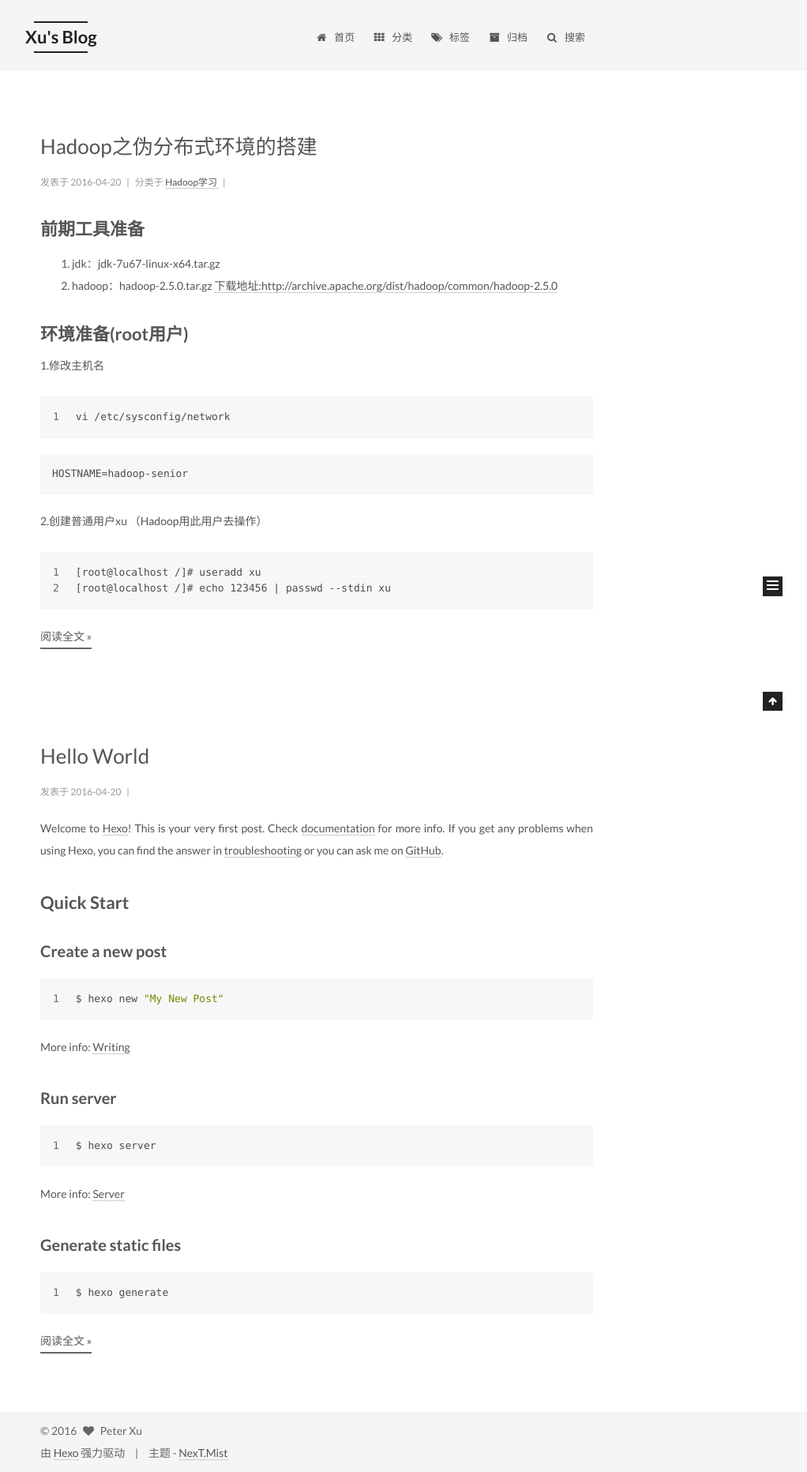
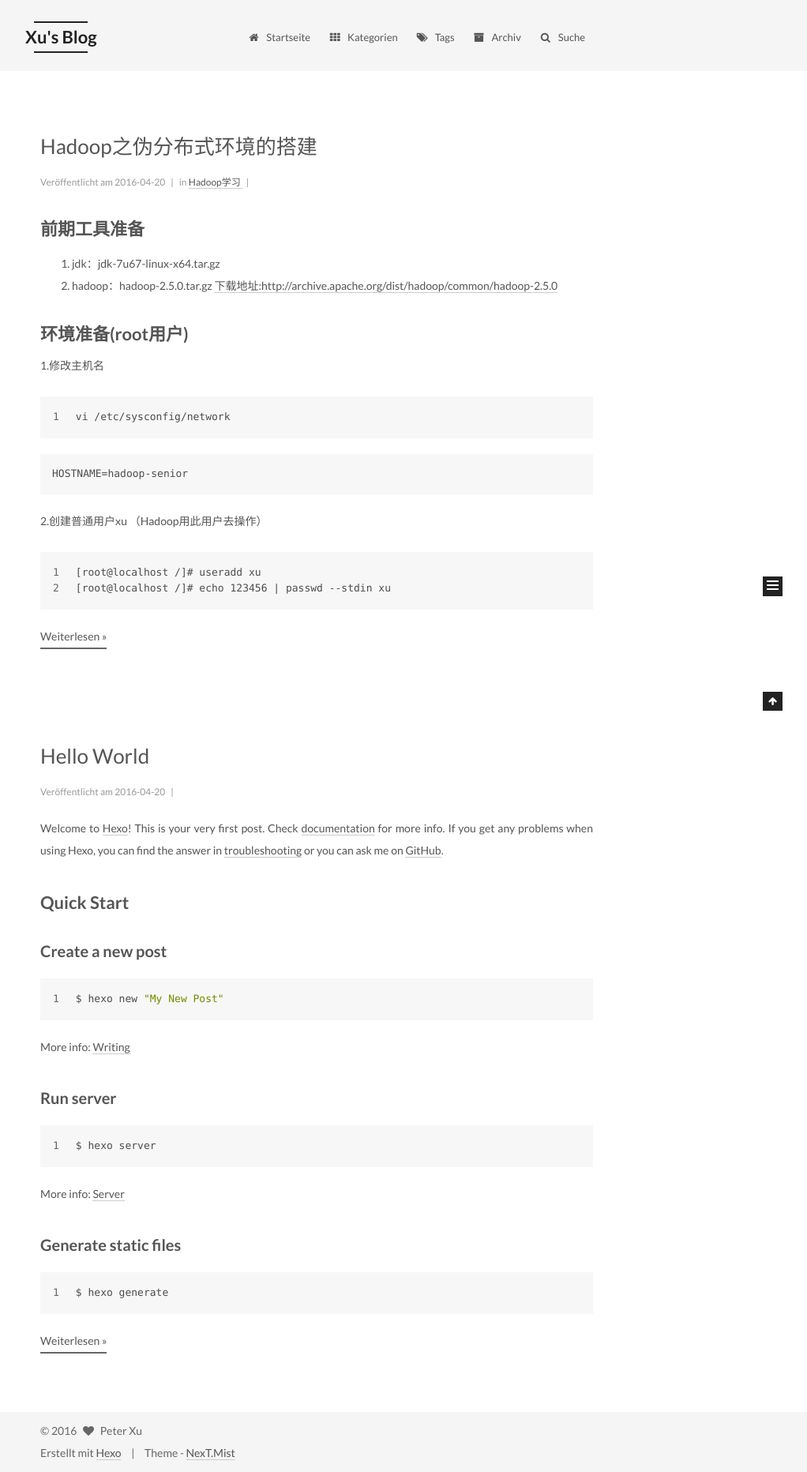
Before and after one commit to coder-xu/coder-xu.github.io, a plain HTML site: page index.html in a window 1280 px wide. Shown: the whole page at 79% size, without its empty margins (239-1261 px from the left). Drawn offline with Linux system fonts and the light colour scheme; a script that the page names is missing.

Commit message:
Site updated: 2016-04-22 22:11:11

```diff
--- a/css/main.css
+++ b/css/main.css
@@ -1534,7 +1534,7 @@ pre .javascript .function {
   width: 4px;
   height: 4px;
   border-radius: 50%;
-  background: #ff6660;
+  background: #b988ff;
 }
 .links-of-blogroll {
   font-size: 13px;
--- a/index.html
+++ b/index.html
@@ -103,7 +103,7 @@
     motion: true,
     duoshuo: {
       userId: 0,
-      author: '博主'
+      author: 'Author'
     }
   };
 </script>
@@ -178,7 +178,7 @@
 
               <i class="menu-item-icon fa fa-home fa-fw"></i> <br />
 
-            首页
+            Startseite
           </a>
         </li>
 
@@ -188,7 +188,7 @@
 
               <i class="menu-item-icon fa fa-th fa-fw"></i> <br />
 
-            分类
+            Kategorien
           </a>
         </li>
 
@@ -198,7 +198,7 @@
 
               <i class="menu-item-icon fa fa-tags fa-fw"></i> <br />
 
-            标签
+            Tags
           </a>
         </li>
 
@@ -208,7 +208,7 @@
 
               <i class="menu-item-icon fa fa-archive fa-fw"></i> <br />
 
-            归档
+            Archiv
           </a>
         </li>
 
@@ -221,7 +221,7 @@
 
               <i class="menu-item-icon fa fa-search fa-fw"></i> <br />
 
-            搜索
+            Suche
           </a>
         </li>
 
@@ -294,7 +294,7 @@
             <span class="post-meta-item-icon">
               <i class="fa fa-calendar-o"></i>
             </span>
-            <span class="post-meta-item-text">发表于</span>
+            <span class="post-meta-item-text">Veröffentlicht am</span>
             <time itemprop="dateCreated" datetime="2016-04-20T22:03:54+08:00" content="2016-04-20">
               2016-04-20
             </time>
@@ -306,7 +306,7 @@
               <span class="post-meta-item-icon">
                 <i class="fa fa-folder-o"></i>
               </span>
-              <span class="post-meta-item-text">分类于</span>
+              <span class="post-meta-item-text">in</span>
 
                 <span itemprop="about" itemscope itemtype="https://schema.org/Thing">
                   <a href="/categories/Hadoop学习/" itemprop="url" rel="index">
@@ -329,6 +329,8 @@
                   <span class="post-comments-count ds-thread-count" data-thread-key="2016/04/20/Hadoop之伪分布式环境的搭建/" itemprop="commentsCount"></span>
                 </a>
               </span>
+
+
 
 
 
@@ -361,7 +363,7 @@
 <figure class="highlight plain"><table><tr><td class="gutter"><pre><span class="line">1</span><br><span class="line">2</span><br></pre></td><td class="code"><pre><span class="line">[root@localhost /]# useradd xu</span><br><span class="line">[root@localhost /]# echo 123456 | passwd --stdin xu</span><br></pre></td></tr></table></figure>
           <div class="post-more-link text-center">
             <a class="btn" href="/2016/04/20/Hadoop之伪分布式环境的搭建/#more" rel="contents">
-              阅读全文 &raquo;
+              Weiterlesen &raquo;
             </a>
           </div>
 
@@ -424,7 +426,7 @@
             <span class="post-meta-item-icon">
               <i class="fa fa-calendar-o"></i>
             </span>
-            <span class="post-meta-item-text">发表于</span>
+            <span class="post-meta-item-text">Veröffentlicht am</span>
             <time itemprop="dateCreated" datetime="2016-04-20T21:37:37+08:00" content="2016-04-20">
               2016-04-20
             </time>
@@ -440,6 +442,8 @@
                   <span class="post-comments-count ds-thread-count" data-thread-key="2016/04/20/hello-world/" itemprop="commentsCount"></span>
                 </a>
               </span>
+
+
 
 
 
@@ -469,7 +473,7 @@
 <h3 id="Generate-static-files"><a href="#Generate-static-files" class="headerlink" title="Generate static files"></a>Generate static files</h3><figure class="highlight bash"><table><tr><td class="gutter"><pre><span class="line">1</span><br></pre></td><td class="code"><pre><span class="line">$ hexo generate</span><br></pre></td></tr></table></figure>
           <div class="post-more-link text-center">
             <a class="btn" href="/2016/04/20/hello-world/#more" rel="contents">
-              阅读全文 &raquo;
+              Weiterlesen &raquo;
             </a>
           </div>
 
@@ -540,7 +544,7 @@
           <div class="site-state-item site-state-posts">
             <a href="/archives">
               <span class="site-state-item-count">2</span>
-              <span class="site-state-item-name">日志</span>
+              <span class="site-state-item-name">Artikel</span>
             </a>
           </div>
 
@@ -548,7 +552,7 @@
             <div class="site-state-item site-state-categories">
               <a href="/categories">
                 <span class="site-state-item-count">1</span>
-                <span class="site-state-item-name">分类</span>
+                <span class="site-state-item-name">Kategorien</span>
               </a>
             </div>
 
@@ -557,7 +561,7 @@
             <div class="site-state-item site-state-tags">
               <a href="/tags">
                 <span class="site-state-item-count">1</span>
-                <span class="site-state-item-name">标签</span>
+                <span class="site-state-item-name">Tags</span>
               </a>
             </div>
 
@@ -608,11 +612,11 @@
 </div>
 
 <div class="powered-by">
-  由 <a class="theme-link" href="http://hexo.io">Hexo</a> 强力驱动
+  Erstellt mit  <a class="theme-link" href="http://hexo.io">Hexo</a>
 </div>
 
 <div class="theme-info">
-  主题 -
+  Theme -
   <a class="theme-link" href="https://github.com/iissnan/hexo-theme-next">
     NexT.Mist
   </a>
@@ -724,5 +728,7 @@
 
 
 
+
+
 </body>
 </html>
```
Also changed, not shown: 2016/04/20/Hadoop之伪分布式环境的搭建/index.html (+19 -15 lines), 2016/04/20/hello-world/index.html (+18 -14 lines), archives/2016/04/index.html (+15 -13 lines), archives/2016/index.html (+15 -13 lines), archives/index.html (+15 -13 lines), categories/Hadoop学习/index.html (+15 -13 lines), categories/index.html (+15 -15 lines), tags/Hadoop/index.html (+15 -13 lines), tags/index.html (+17 -13 lines).
